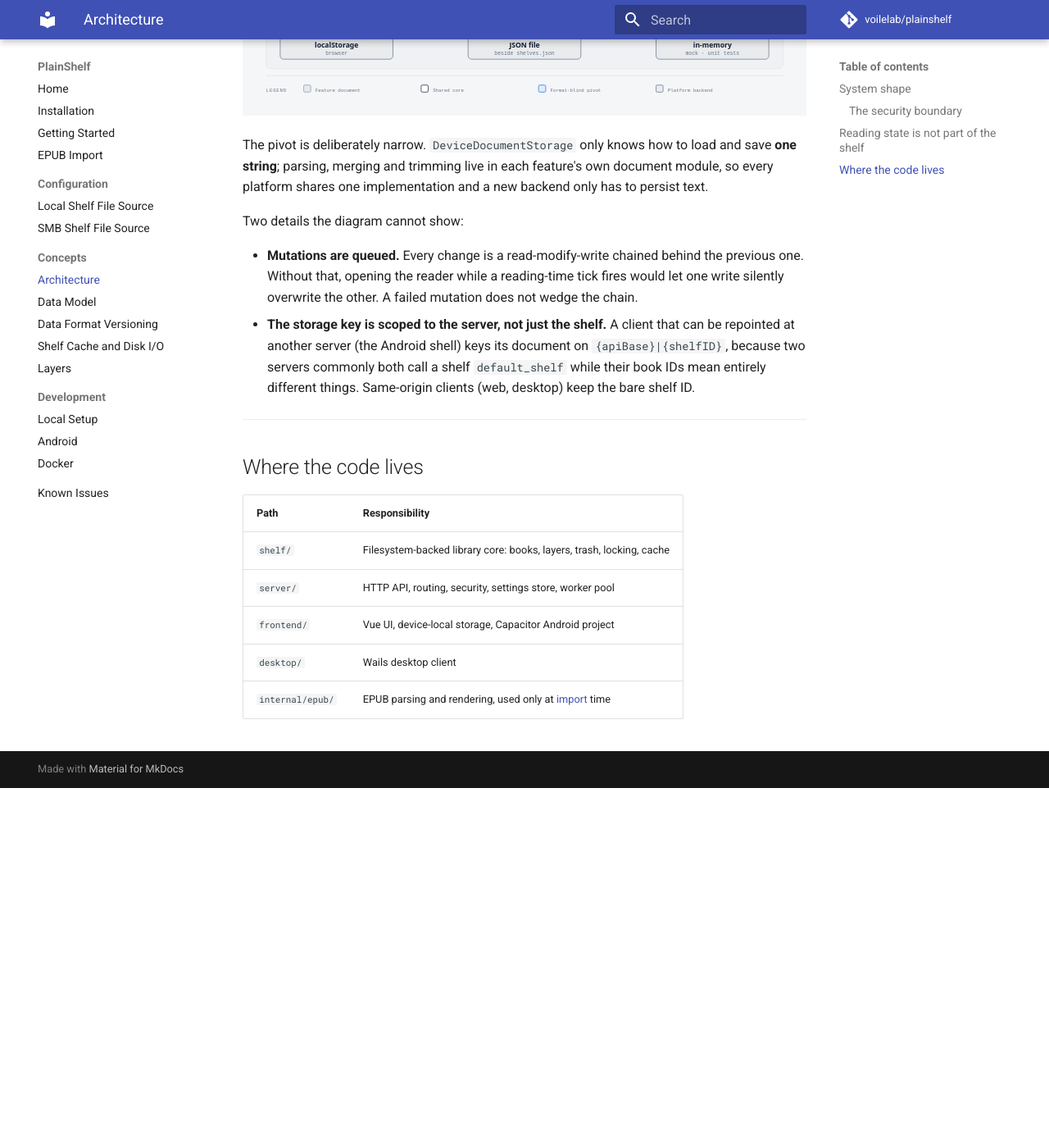
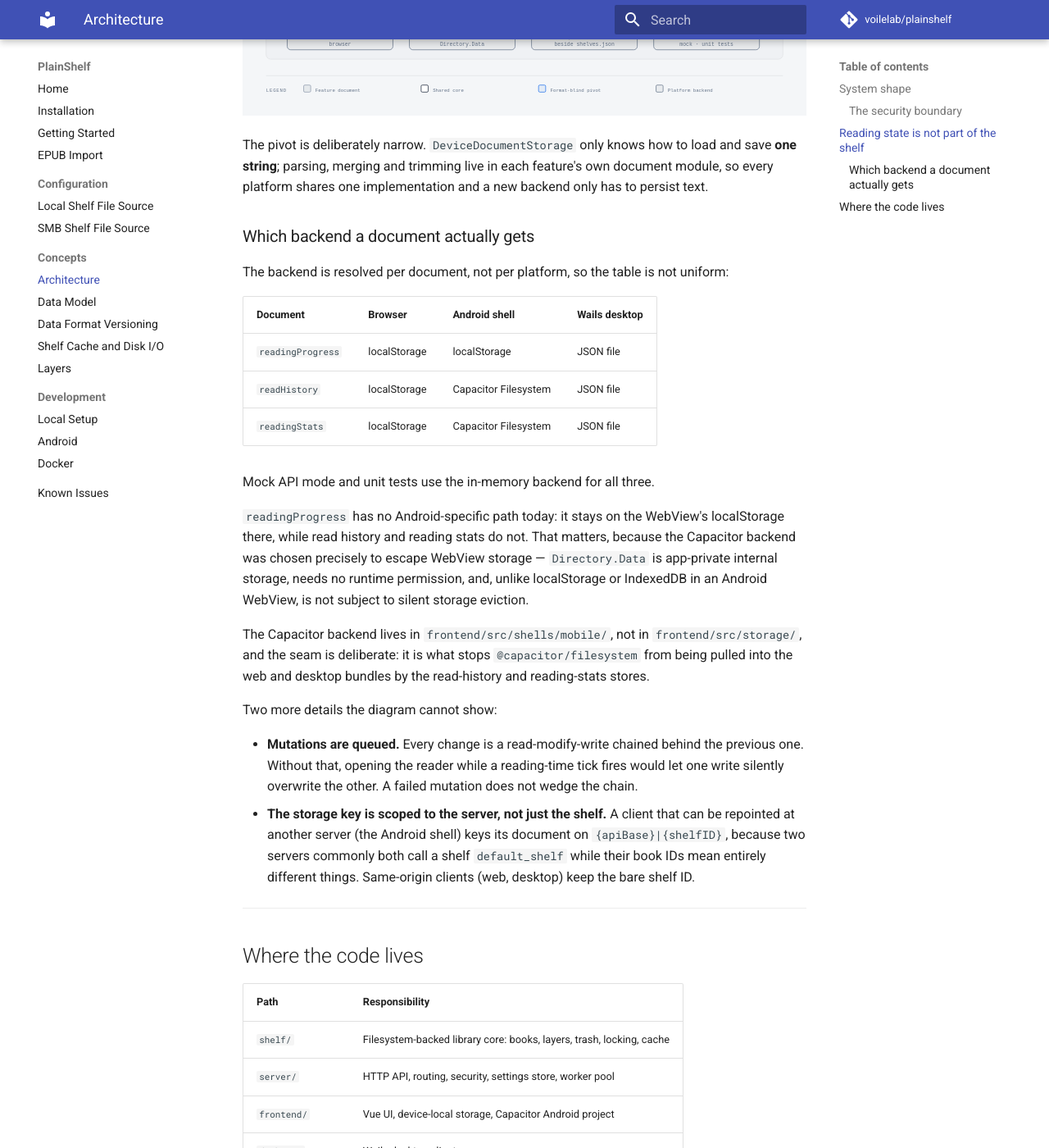
Before and after one commit to voilelab/plainshelf, an MkDocs documentation site: the page built from docs/concepts/architecture.md, in a window 1280 px wide and 1400 px high, scrolled down 1836 px. Shown: the whole window at 82% size. Built offline with MkDocs 1.6.1 and Material for MkDocs 9.7.7, drawn with Linux system fonts in a browser that asks for light colours; comment, search, counter and statistics services are not loaded; before the commit the page ends 2797 px from its top, so only the background shows below that.

Commit message:
Correct the device-storage and cache-refresh figures
Two fixes from review, both verified against the code:

- The Android shell registers a fourth device-document backend that the
  figure omitted: Capacitor Filesystem in Directory.Data
  (frontend/src/shells/mobile/deviceDocumentStorage.ts). It is not used by
  every document — readingProgress has no shell path and stays on the
  WebView's localStorage, while read history and reading stats do not — so
  the page now carries a per-document resolution table alongside the
  figure, plus the eviction property that motivated the backend and the
  bundle seam that keeps it out of shells/.

- The initial-cache 503 is a book-listing gate, not a listing gate.
  Shelf.ListBooks checks IsReady (shelf/shelf_book.go); Shelf.GetAllLayers
  takes the shared lock without it (shelf/shelf_layer.go) and neither does
  the layers handler, so a layer request during initial construction runs
  its own scan and answers 200. The diamond now says ListBooks only and
  the page states what layers do instead.

Co-Authored-By: Claude Opus 5 <noreply@anthropic.com>

```diff
--- a/docs/concepts/architecture.md
+++ b/docs/concepts/architecture.md
@@ -52,16 +52,42 @@ and two devices pointed at the same shelf keep their own.
 ![Architecture diagram: three feature documents — reading progress, read history
 and reading stats — all mutate through one queued device document store, which
 narrows to a single format-blind interface that only loads and saves a plain
-string. Three platform backends implement it: browser localStorage, a JSON file
-beside shelves.json on the Wails desktop, and an in-memory store for mock mode
-and unit tests.](../assets/plainshelf-device-storage.svg)
+string. Four platform backends implement it: browser localStorage, Capacitor
+Filesystem in app-private storage on Android, a JSON file beside shelves.json on
+the Wails desktop, and an in-memory store for mock mode and unit
+tests.](../assets/plainshelf-device-storage.svg)
 
 The pivot is deliberately narrow. `DeviceDocumentStorage` only knows how to load
 and save **one string**; parsing, merging and trimming live in each feature's own
 document module, so every platform shares one implementation and a new backend
 only has to persist text.
 
-Two details the diagram cannot show:
+### Which backend a document actually gets
+
+The backend is resolved per document, not per platform, so the table is not
+uniform:
+
+| Document | Browser | Android shell | Wails desktop |
+|---|---|---|---|
+| `readingProgress` | localStorage | localStorage | JSON file |
+| `readHistory` | localStorage | Capacitor Filesystem | JSON file |
+| `readingStats` | localStorage | Capacitor Filesystem | JSON file |
+
+Mock API mode and unit tests use the in-memory backend for all three.
+
+`readingProgress` has no Android-specific path today: it stays on the WebView's
+localStorage there, while read history and reading stats do not. That matters,
+because the Capacitor backend was chosen precisely to escape WebView storage —
+`Directory.Data` is app-private internal storage, needs no runtime permission,
+and, unlike localStorage or IndexedDB in an Android WebView, is not subject to
+silent storage eviction.
+
+The Capacitor backend lives in `frontend/src/shells/mobile/`, not in
+`frontend/src/storage/`, and the seam is deliberate: it is what stops
+`@capacitor/filesystem` from being pulled into the web and desktop bundles by
+the read-history and reading-stats stores.
+
+Two more details the diagram cannot show:
 
 - **Mutations are queued.** Every change is a read-modify-write chained behind
   the previous one. Without that, opening the reader while a reading-time tick
```
Also changed, not shown: docs/concepts/shelf-cache-and-io.md (+12 -5 lines), docs/assets/plainshelf-cache-refresh.svg, docs/assets/plainshelf-device-storage.svg.
